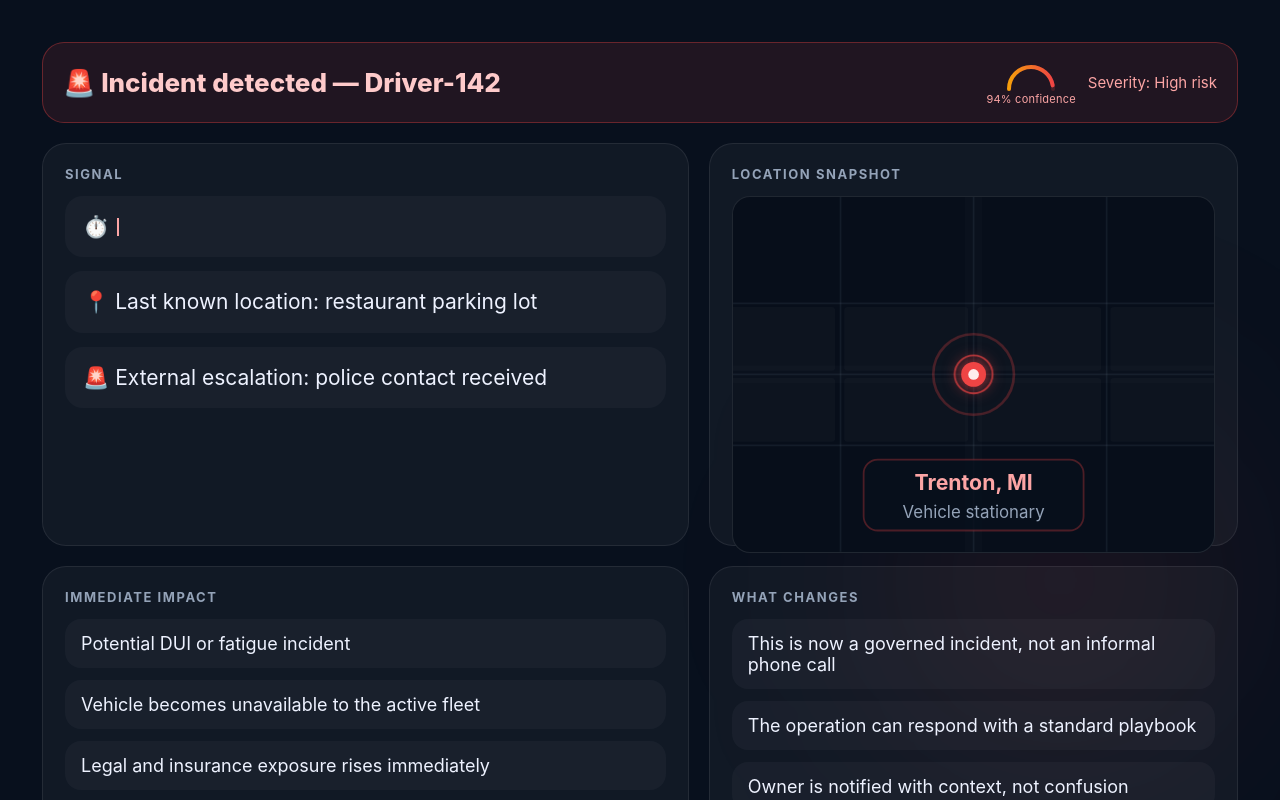
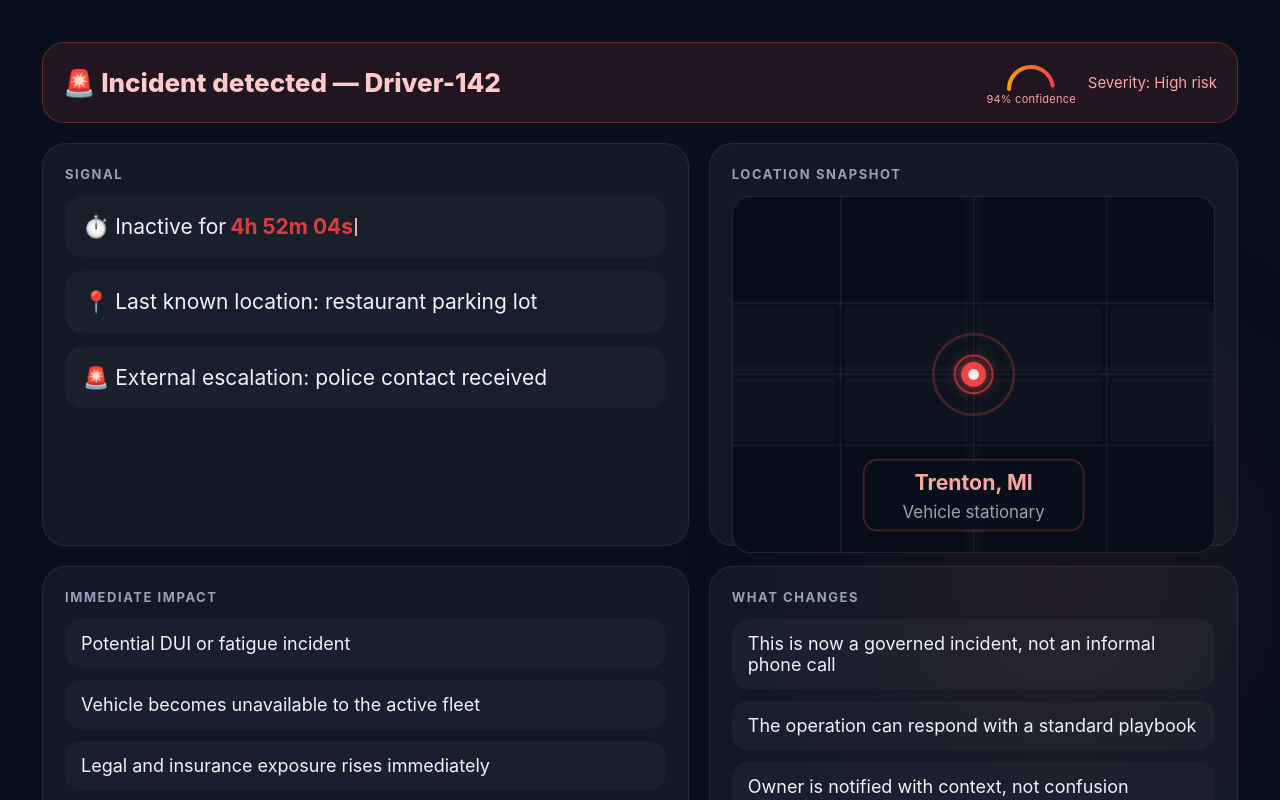
Before and after one commit to BPMSoftwareSolutions/presentation-runtime-shell, a website: page src/generated/fleetops/scene-04-incident/index.html in a window 1280 px wide. Drawn offline with Linux system fonts and the light colour scheme.

Commit message:
updated slid 04

```diff
--- a/src/generated/fleetops/scene-04-incident/index.html
+++ b/src/generated/fleetops/scene-04-incident/index.html
@@ -254,10 +254,25 @@ function tw(container, text, delay, done){
 
 // Typewriter for signal lines — sig1 is a timer, sig2/sig3 are typewriter text
 setTimeout(()=>{
+  // ─── Sig1: Timer counting up ───
+  const sig1TextEl=document.getElementById('sig1-text');
+  const sig1CurEl=document.getElementById('sig1-cursor');
+  sig1TextEl.textContent='Inactive for ';
+  const timerSpan=document.createElement('span');
+  timerSpan.className='timer-val';
+  timerSpan.textContent=fmt(totalSec);
+  sig1TextEl.parentNode.insertBefore(timerSpan, sig1CurEl);
+  // Tick every second
+  setInterval(()=>{ totalSec++; timerSpan.textContent=fmt(totalSec); }, 1000);
+
+  // ─── Sig2: Typewriter ───
   const sig2TextEl=document.getElementById('sig2-text');
   const sig3TextEl=document.getElementById('sig3-text');
   const sig2CurEl=document.getElementById('sig2-cursor');
   const sig3CurEl=document.getElementById('sig3-cursor');
+  // Clear sig2/sig3 text to prepare for typewriter
+  sig2TextEl.textContent='';
+  sig3TextEl.textContent='';
   let i2=0, i3=0;
   const sig2='Last known location: restaurant parking lot';
   const sig3='External escalation: police contact received';
```
